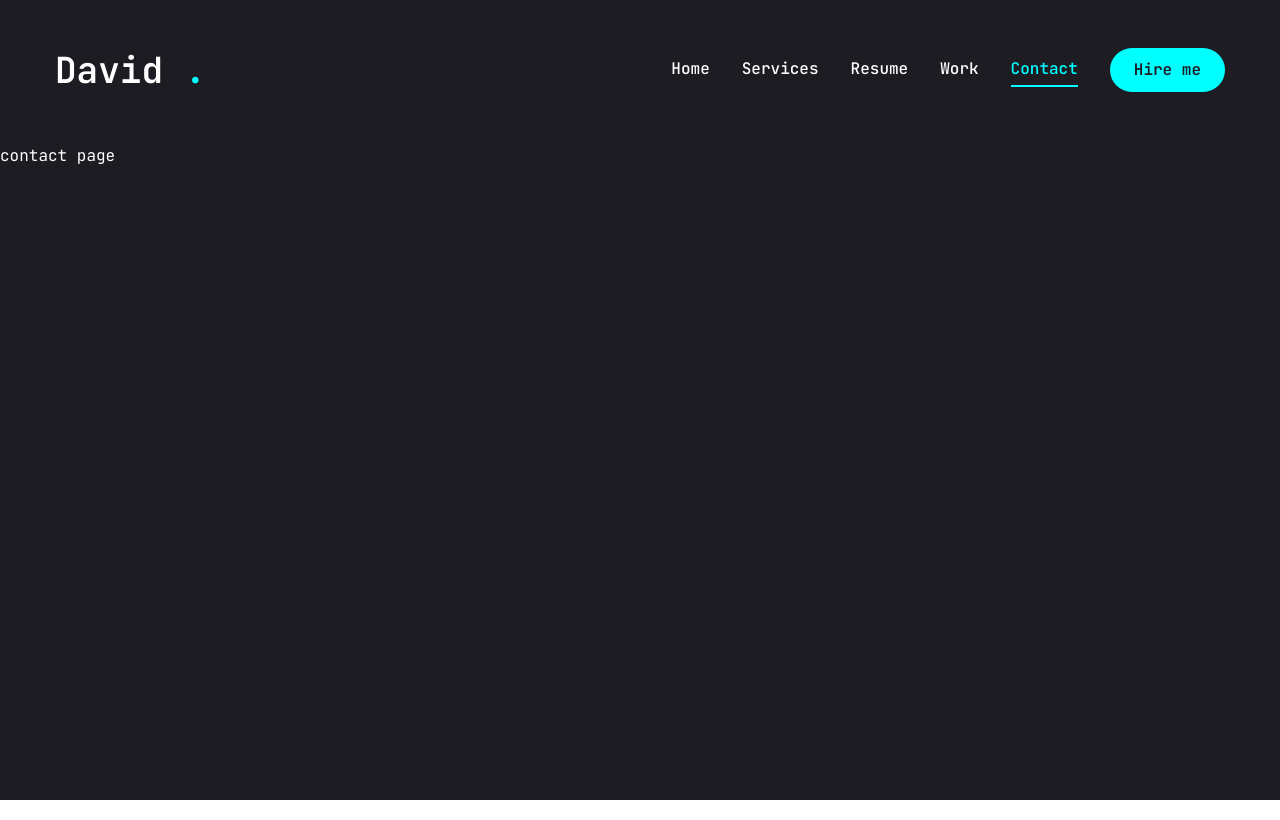
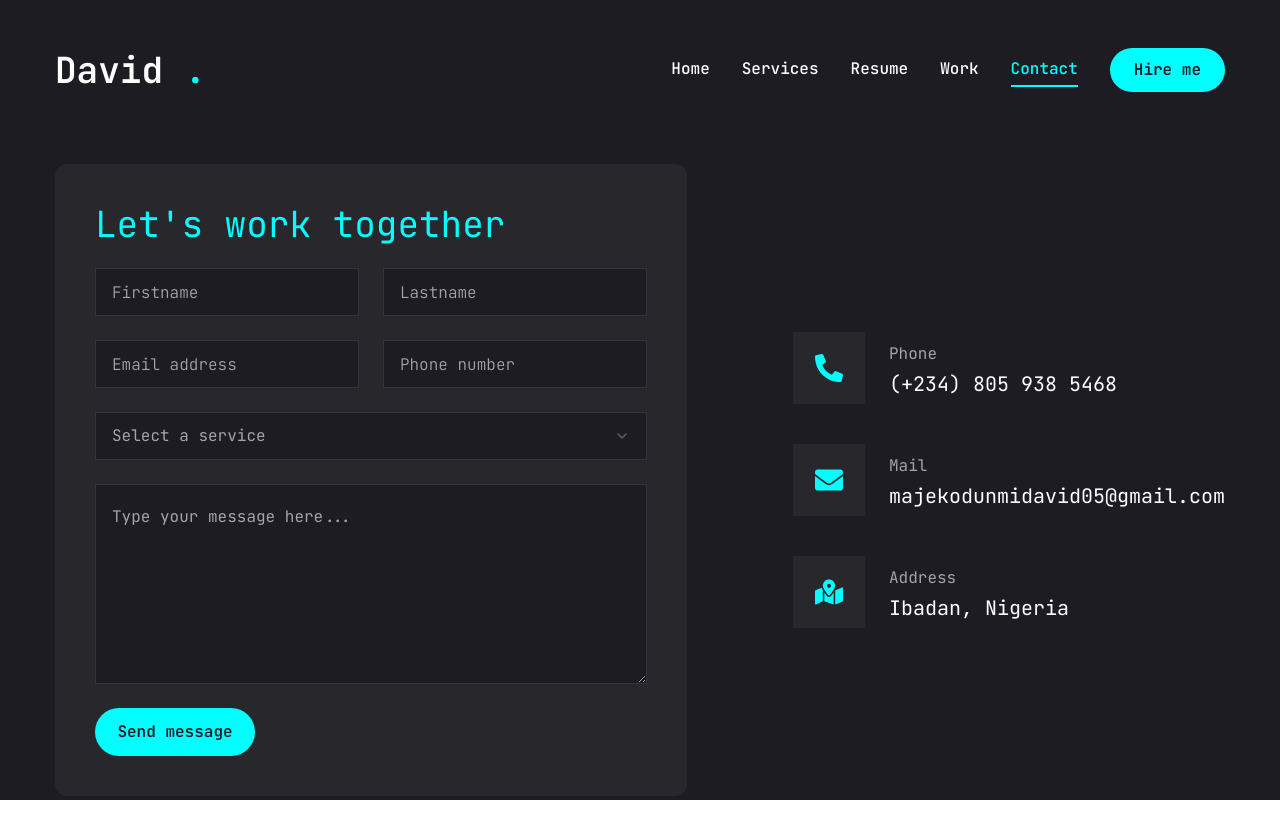
Before and after one commit to mjkdave05/david-portfolio, a Next.js app: page /contact in a window 1280 px wide. Built offline with nearby package versions, Linux system fonts and the light colour scheme.

Commit message:
contact page added

```diff
--- a/app/contact/page.jsx
+++ b/app/contact/page.jsx
@@ -1,9 +1,121 @@
-import React from 'react'
+"use client"
+
+import { Button } from "@/components/ui/button";
+import { Input } from "@/components/ui/input";
+import { Textarea } from "@/components/ui/textarea";
+
+import {
+  Select,
+  SelectContent,
+  SelectGroup,
+  SelectItem,
+  SelectLabel,
+  SelectTrigger,
+  SelectValue
+} from "@/components/ui/select";
+
+import { FaPhoneAlt, FaEnvelope, FaMapMarkedAlt } from "react-icons/fa";
+import { useState } from "react";
+
+const info = [
+  {
+    icon: <FaPhoneAlt />,
+    title: "Phone",
+    description: "(+234) 805 938 5468",
+  },
+  {
+    icon: <FaEnvelope />,
+    title: "Mail",
+    description: "majekodunmidavid05@gmail.com",
+  },
+  {
+    icon: <FaMapMarkedAlt />,
+    title: "Address",
+    description: "Ibadan, Nigeria",
+  },
+];
+
+import { motion } from "framer-motion";
 
 const Contact = () => {
+  const [selectedService, setSelectedService] = useState("");
+
+  const handleServiceSelect = (value) => {
+    setSelectedService(value);
+  };
+
   return (
-    <div>contact page</div>
-  )
-}
+    <motion.section
+      initial={{ opacity: 0 }}
+      animate={{
+        opacity: 1,
+        transition: { delay: 2.4, duration: 0.4, ease: "easeIn" },
+      }}
+      className="py-6"
+    >
+      <div className="container mx-auto">
+        <div className="flex flex-col xl:flex-row gap-[30px]">
+          {/** form */}
+          <div className="xl:w-[54%] order-2 xl:order-none">
+            <form className="flex flex-col gap-6 p-10 bg-[#27272c] rounded-xl">
+              <h3 className="text-4xl text-accent">Let&apos;s work together</h3>
 
-export default Contact
+              {/** input */}
+              <div className="grid grid-cols-1 md:grid-cols-2 gap-6">
+                <Input type="text" placeholder="Firstname" />
+                <Input type="text" placeholder="Lastname" />
+                <Input type="email" placeholder="Email address" />
+                <Input type="tel" placeholder="Phone number" />
+              </div>
+
+              {/** service dropdown */}
+              <Select onValueChange={handleServiceSelect}>
+                <SelectTrigger className="w-full">
+                  <SelectValue placeholder="Select a service" />
+                </SelectTrigger>
+                <SelectContent>
+                  <SelectGroup>
+                    <SelectLabel>Select a service</SelectLabel>
+                    <SelectItem value="mobile">Mobile Development</SelectItem>
+                    <SelectItem value="web">Web Development</SelectItem>
+                  </SelectGroup>
+                </SelectContent>
+              </Select>
+
+
+              {/** textarea */}
+              <Textarea
+                className="h-[200px]"
+                placeholder="Type your message here..."
+              />
+
+              {/** Button */}
+              <Button size="md" className="max-w-40">
+                Send message
+              </Button>
+            </form>
+          </div>
+
+          {/** info section */}
+          <div className="flex-1 flex items-center xl:justify-end order-1 xl:order-none mb-8 xl:mb-0">
+            <ul className="flex flex-col gap-10">
+              {info.map((item, index) => (
+                <li key={index} className="flex items-center gap-6">
+                  <div className="w-[52px] h-[52px] xl:w-[72px] xl:h-[72px] bg-[#27272c] text-accent rounded-md flex items-center justify-center">
+                    <div className="text-[28px]">{item.icon}</div>
+                  </div>
+                  <div className="flex-1">
+                    <p className="text-white/60">{item.title}</p>
+                    <h3 className="text-xl">{item.description}</h3>
+                  </div>
+                </li>
+              ))}
+            </ul>
+          </div>
+        </div>
+      </div>
+    </motion.section>
+  );
+};
+
+export default Contact;
--- a/components/ui/input.jsx
+++ b/components/ui/input.jsx
@@ -7,7 +7,7 @@
     (<input
       type={type}
       className={cn(
-        "flex h-10 w-full rounded-md border border-slate-200 bg-white px-3 py-2 text-sm ring-offset-white file:border-0 file:bg-transparent file:text-sm file:font-medium file:text-slate-950 placeholder:text-slate-500 focus-visible:outline-none focus-visible:ring-2 focus-visible:ring-slate-950 focus-visible:ring-offset-2 disabled:cursor-not-allowed disabled:opacity-50 dark:border-slate-800 dark:bg-slate-950 dark:ring-offset-slate-950 dark:file:text-slate-50 dark:placeholder:text-slate-400 dark:focus-visible:ring-slate-300",
+        "flex h-[48px] rounded-md border border-white/10 focus:border-accent font-light bg-primary px-4 py-5 text-base placeholder:text-white/60 outline-none",
         className
       )}
       ref={ref}
--- a/components/ui/select.jsx
+++ b/components/ui/select.jsx
@@ -16,7 +16,7 @@
   <SelectPrimitive.Trigger
     ref={ref}
     className={cn(
-      "flex h-10 w-full items-center justify-between rounded-md border border-slate-200 bg-white px-3 py-2 text-sm ring-offset-white placeholder:text-slate-500 focus:outline-none focus:ring-2 focus:ring-slate-950 focus:ring-offset-2 disabled:cursor-not-allowed disabled:opacity-50 [&>span]:line-clamp-1 dark:border-slate-800 dark:bg-slate-950 dark:ring-offset-slate-950 dark:placeholder:text-slate-400 dark:focus:ring-slate-300",
+      "flex h-[48px] w-full items-center justify-between rounded-md border border-white/10 bg-primary px-4 py-5 text-base text-white/60 placeholder:text-white/10 focus:border-accent outline-none",
       className
     )}
     {...props}>
@@ -54,7 +54,7 @@
     <SelectPrimitive.Content
       ref={ref}
       className={cn(
-        "relative z-50 max-h-96 min-w-[8rem] overflow-hidden rounded-md border border-slate-200 bg-white text-slate-950 shadow-md data-[state=open]:animate-in data-[state=closed]:animate-out data-[state=closed]:fade-out-0 data-[state=open]:fade-in-0 data-[state=closed]:zoom-out-95 data-[state=open]:zoom-in-95 data-[side=bottom]:slide-in-from-top-2 data-[side=left]:slide-in-from-right-2 data-[side=right]:slide-in-from-left-2 data-[side=top]:slide-in-from-bottom-2 dark:border-slate-800 dark:bg-slate-950 dark:text-slate-50",
+        "relative z-50 max-h-96 min-w-[8rem] overflow-hidden rounded-md border border-white/10 bg-primary text-white shadow-md data-[state=open]:animate-in data-[state=closed]:animate-out data-[state=closed]:fade-out-0 data-[state=open]:fade-in-0 data-[state=closed]:zoom-out-95 data-[state=open]:zoom-in-95 data-[side=bottom]:slide-in-from-top-2 data-[side=left]:slide-in-from-right-2 data-[side=right]:slide-in-from-left-2 data-[side=top]:slide-in-from-bottom-2 dark:border-slate-800 dark:bg-slate-950 dark:text-slate-50",
         position === "popper" &&
           "data-[side=bottom]:translate-y-1 data-[side=left]:-translate-x-1 data-[side=right]:translate-x-1 data-[side=top]:-translate-y-1",
         className
@@ -85,7 +85,7 @@
   <SelectPrimitive.Item
     ref={ref}
     className={cn(
-      "relative flex w-full cursor-default select-none items-center rounded-sm py-1.5 pl-8 pr-2 text-sm outline-none focus:bg-slate-100 focus:text-slate-900 data-[disabled]:pointer-events-none data-[disabled]:opacity-50 dark:focus:bg-slate-800 dark:focus:text-slate-50",
+      "relative flex w-full cursor-default select-none items-center rounded-sm py-1.5 pl-8 pr-2 text-sm outline-none focus:bg-accent focus:text-primary data-[disabled]:pointer-events-none data-[disabled]:opacity-50 dark:focus:bg-slate-800 dark:focus:text-slate-50",
       className
     )}
     {...props}>
--- a/components/ui/textarea.jsx
+++ b/components/ui/textarea.jsx
@@ -6,7 +6,7 @@
   return (
     (<textarea
       className={cn(
-        "flex min-h-[80px] w-full rounded-md border border-slate-200 bg-white px-3 py-2 text-sm ring-offset-white placeholder:text-slate-500 focus-visible:outline-none focus-visible:ring-2 focus-visible:ring-slate-950 focus-visible:ring-offset-2 disabled:cursor-not-allowed disabled:opacity-50 dark:border-slate-800 dark:bg-slate-950 dark:ring-offset-slate-950 dark:placeholder:text-slate-400 dark:focus-visible:ring-slate-300",
+        "flex min-h-[80px] w-full rounded-md border border-white/10 bg-primary px-4 py-5 text-base placeholder:text-white/60 focus-visible:outline-none focus-visible:ring-1 focus-visible:ring-accent focus-visible:ring-offset-0 disabled:cursor-not-allowed disabled:opacity-50 ",
         className
       )}
       ref={ref}
```
